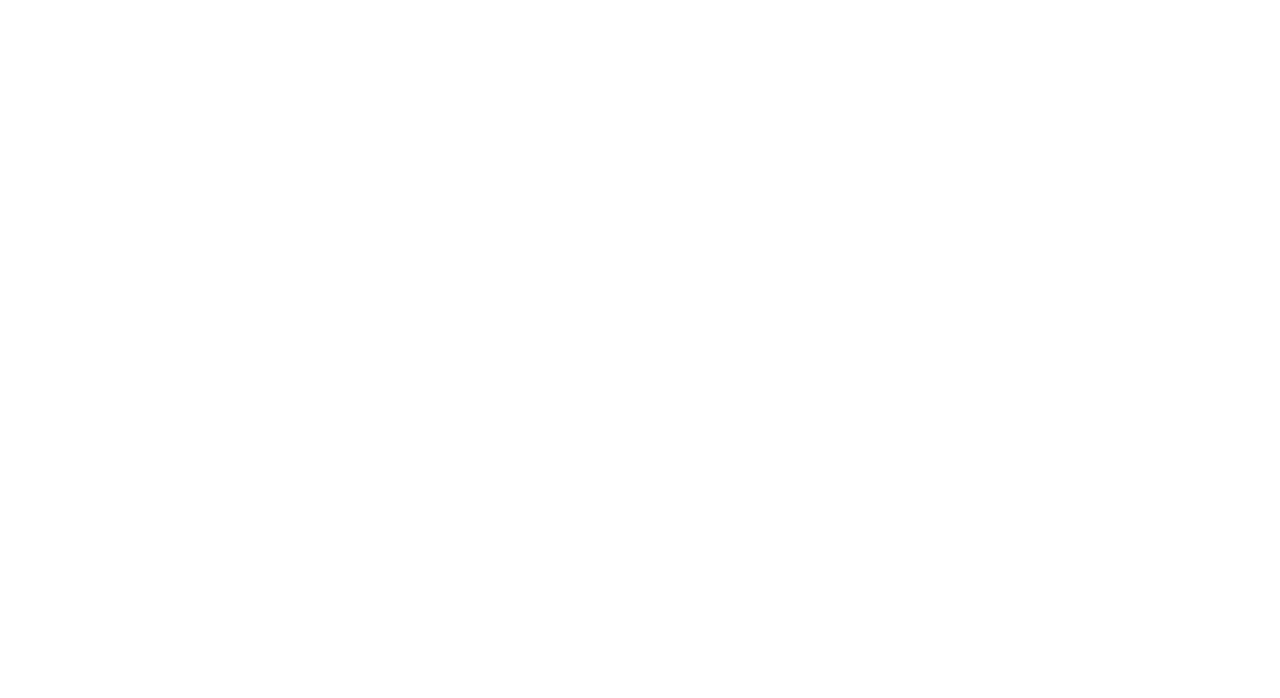
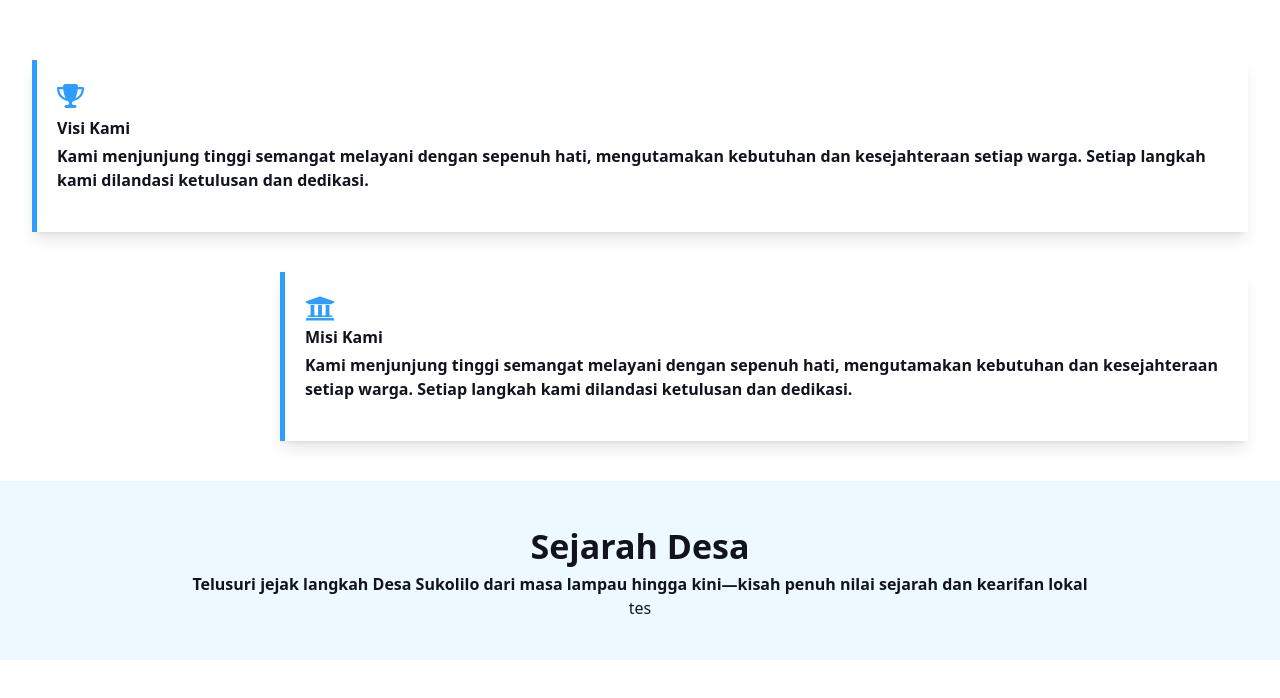
Before and after one commit to raffi194/Web-Sukolilo, a React (Vite) app: page /profil in a window 1280 px wide. Shown: the part 496-1194 px from the top of the page. Before the commit the page ends 800 px from the top, so only its background shows below. Built offline with nearby package versions, Linux system fonts and the light colour scheme.

Commit message:
visi dan misi

```diff
--- a/src/App.css
+++ b/src/App.css
@@ -31,10 +31,6 @@
     src: url('../src/assets/fonts/Roboto-Regular.ttf') format('truetype');
 }
 
-@theme {
-    --font-inter: 'Roboto', sans-serif;
-}
-
 :root {
     --ff-accent: ['Roboto', 'sans-serif'];
 
@@ -47,10 +43,19 @@
     --size-medium-small: 1.25rem;
     --size-small: 1rem;
     --size-very-small: 0.875rem;
+
+    --clr-section-text: #11141D;
+
+    --clr-primary-1: #EEF8FF;
+    --clr-primary-2: #BBE4FF;
+    --clr-primary-3: #56BCFF;
+    --clr-primary-4: #2F9CFF;
+    --clr-primary-5: #0F78F7;
 }
 
 body {
     font-family: var(--ff-accent);
+    font-weight: var(--regular);
     color: #11141D;
 }
 
@@ -60,7 +65,22 @@ h1 {
     line-height: 70px;
 }
 
+h2 {
+    font-size: var(--size-medium);
+    font-weight: var(--extra-bold);
+}
+
+h3 {
+    font-size: var(--size-small);
+    font-weight: var(--extra-bold);
+}
+
 .desc-hero {
     font-size: var(--size-medium-small);
     font-weight: var(--bold);
 }
+
+.desc {
+    font-size: var(--size-small);
+    font-weight: var(--bold);
+}
--- a/src/components/Hero.jsx
+++ b/src/components/Hero.jsx
@@ -3,7 +3,7 @@ import PropTypes from 'prop-types';
 
 const Hero = ({ title1, title2, description }) => {
     return (
-        <div className='text-center py-10'>
+        <div className='text-center py-10 mb-50'>
             <h1 className='text-4xl font-bold'>{title1} <br />{title2}</h1>
             <p className='desc-hero pt-4'>{description}</p>
         </div>
--- /dev/null
+++ b/src/components/Section.jsx
@@ -0,0 +1,16 @@
+import React from 'react';
+
+const Section = ({ title, description, bgColor, children }) => {
+    return (
+        <div
+            className='text-center py-10'
+            style={{ backgroundColor: bgColor || "var(--clr-primary-1)" }}
+        >
+            <h2>{title}</h2>
+            <p className='desc'>{description}</p>
+            <div>{children}</div>
+        </div>
+    );
+};
+
+export default Section;
--- /dev/null
+++ b/src/components/SejarahDesa.jsx
@@ -0,0 +1,12 @@
+import Section from './Section';
+import React from 'react';
+
+const SejarahDesa = () => {
+    return (
+        <Section title={"Sejarah Desa"} description={"Telusuri jejak langkah Desa Sukolilo dari masa lampau hingga kini—kisah penuh nilai sejarah dan kearifan lokal"}>
+            <div>tes</div>
+        </Section>
+    );
+};
+
+export default SejarahDesa;
--- /dev/null
+++ b/src/components/VisiMisi.jsx
@@ -0,0 +1,25 @@
+import React from 'react';
+import { FontAwesomeIcon } from '@fortawesome/react-fontawesome';
+import { faTrophy } from '@fortawesome/free-solid-svg-icons';
+
+const LongCard = () => {
+    return (
+        <div className='flex flex-col gap-10'>
+            <div className='bg-white shadow-lg border-l-5 border-[#2F9CFF] px-5 mx-8 pt-6 pb-10 gap-1 flex flex-col items-start'>
+                <FontAwesomeIcon icon={faTrophy} className='text-[rgb(47,156,255)] text-2xl pb-1' />
+                <h3 className=''>Visi Kami</h3>
+                <p className='desc'>Kami menjunjung tinggi semangat melayani dengan sepenuh hati, mengutamakan kebutuhan dan kesejahteraan setiap warga. Setiap langkah kami dilandasi ketulusan dan dedikasi.</p>
+            </div>
+            <div className='bg-white shadow-lg border-l-5 border-[#2F9CFF] px-5 mx-8 pt-6 pb-10 gap-1 flex flex-col items-start ml-70'>
+                <svg width="30" height="25" viewBox="0 0 30 25" fill="none" xmlns="http://www.w3.org/2000/svg">
+                    <path d="M29.1663 5.61114V6.47225C29.1663 6.58644 29.1166 6.69595 29.028 6.7767C28.9395 6.85744 28.8194 6.90281 28.6941 6.90281H27.2775V7.54864C27.2775 7.9053 26.9603 8.19447 26.5691 8.19447H3.43023C3.03905 8.19447 2.7219 7.9053 2.7219 7.54864V6.90281H1.30523C1.17999 6.90281 1.05988 6.85744 0.971318 6.7767C0.88276 6.69595 0.833008 6.58644 0.833008 6.47225V5.61114C0.833008 5.52596 0.86072 5.44269 0.912636 5.37188C0.964553 5.30106 1.03834 5.24588 1.12466 5.21331L14.8191 0.477195C14.9347 0.433546 15.0646 0.433546 15.1802 0.477195L28.8747 5.21331C28.961 5.24588 29.0348 5.30106 29.0867 5.37188C29.1386 5.44269 29.1663 5.52596 29.1663 5.61114V5.61114ZM27.7497 21.9723H2.24967C1.46726 21.9723 0.833008 22.5505 0.833008 23.2639V24.125C0.833008 24.2392 0.88276 24.3487 0.971318 24.4295C1.05988 24.5102 1.17999 24.5556 1.30523 24.5556H28.6941C28.8194 24.5556 28.9395 24.5102 29.028 24.4295C29.1166 24.3487 29.1663 24.2392 29.1663 24.125V23.2639C29.1663 22.5505 28.5321 21.9723 27.7497 21.9723ZM5.55523 9.05558V19.3889H3.43023C3.03905 19.3889 2.7219 19.6781 2.7219 20.0348V21.1111H27.2775V20.0348C27.2775 19.6781 26.9603 19.3889 26.5691 19.3889H24.4441V9.05558H20.6663V19.3889H16.8886V9.05558H13.1108V19.3889H9.33301V9.05558H5.55523Z" fill="#2F9CFF" />
+                </svg>
+
+                <h3 className=''>Misi Kami</h3>
+                <p className='desc'>Kami menjunjung tinggi semangat melayani dengan sepenuh hati, mengutamakan kebutuhan dan kesejahteraan setiap warga. Setiap langkah kami dilandasi ketulusan dan dedikasi.</p>
+            </div>
+        </div>
+    );
+};
+
+export default LongCard;
--- a/src/pages/Profil.jsx
+++ b/src/pages/Profil.jsx
@@ -1,11 +1,15 @@
 import React from 'react';
 import PropTypes from 'prop-types';
 import Hero from "../components/Hero.jsx";
+import LongCard from '../components/VisiMisi.jsx';
+import SejarahDesa from '../components/SejarahDesa.jsx';
 
 const Profil = () => {
     return (
-        <div className='py-10'>
+        <div className='py-10 flex flex-col gap-10 background-color: var(--clr-primary-1)'>
             <Hero title1="Profil Desa Sukolilo" description="Melayani dengan Hati bersama Membangun Masyarakat Sejahtera" />
+            <LongCard />
+            <SejarahDesa />
         </div>
     );
 };
```
